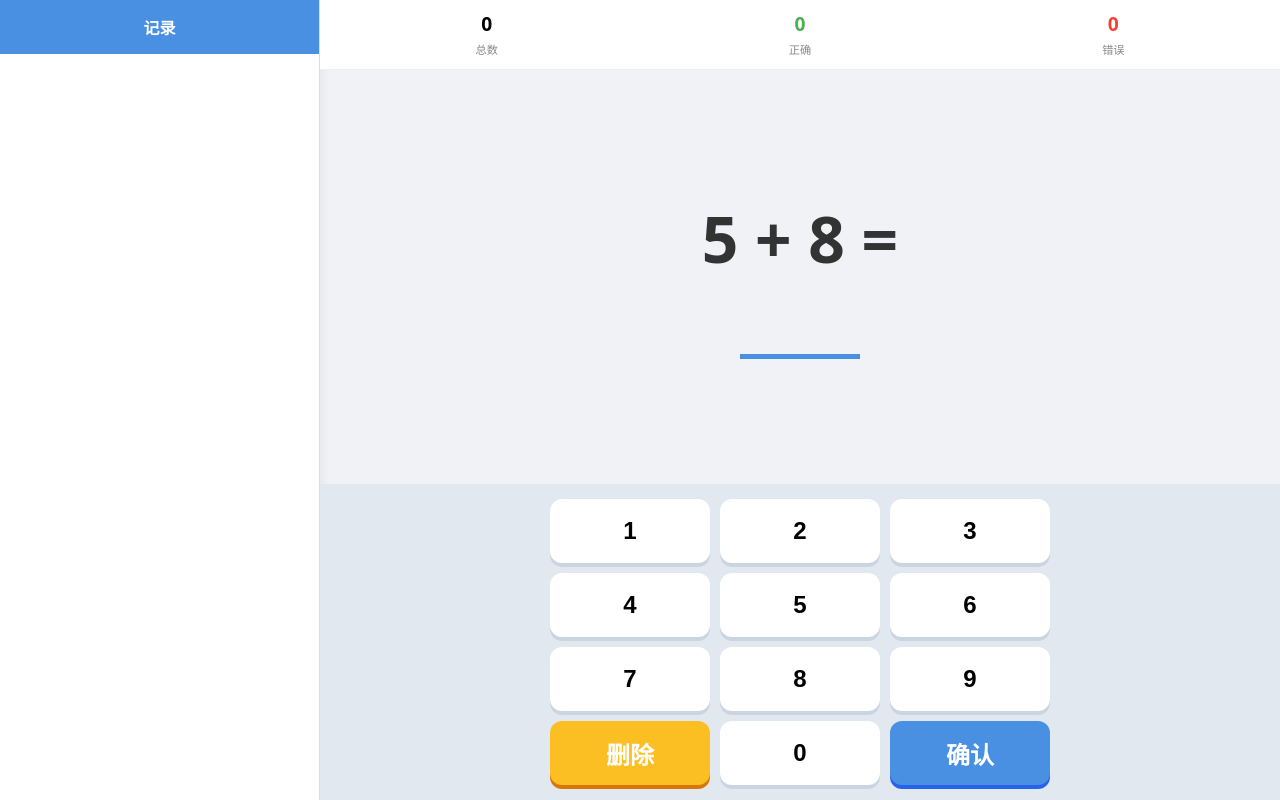
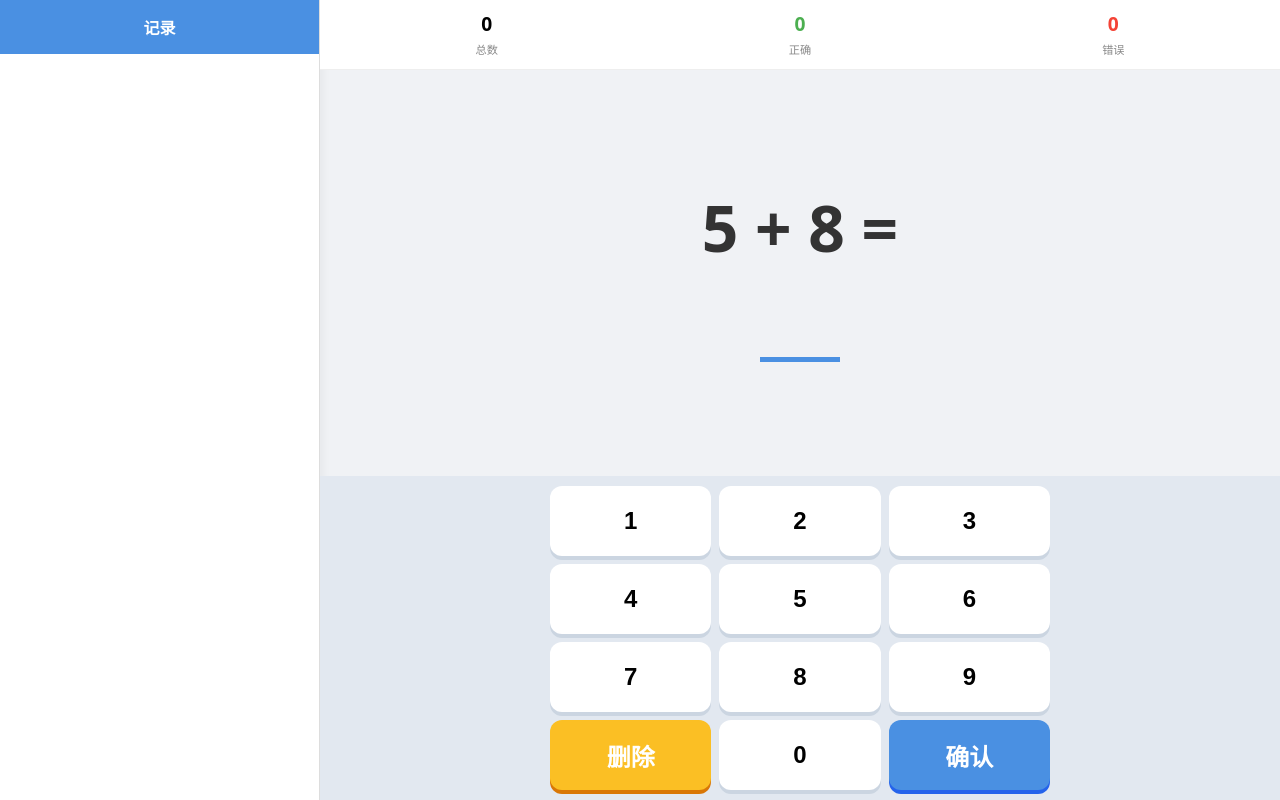
Before and after one commit to sudaozhen/math20, a plain HTML site: page src/math20.html in a window 1280 px wide. Drawn offline with Linux system fonts and the light colour scheme.

Commit message:
优化底部空间，增加按键触感

```diff
--- a/src/style.css
+++ b/src/style.css
@@ -93,23 +93,44 @@ body {
 .stat-val { font-size: 1.2rem; font-weight: bold; display: block; }
 .stat-lab { font-size: 0.7rem; color: #888; text-transform: uppercase; }
 
-.quiz-area { flex: 1; display: flex; flex-direction: column; align-items: center; justify-content: center; padding: 10px; }
-#question { font-size: clamp(2.5rem, 8vh, 5rem); font-weight: 800; color: #333; }
-#answer-view { font-size: clamp(2rem, 7vh, 4.5rem); min-height: 1.2em; color: var(--primary); border-bottom: 5px solid var(--primary); min-width: 120px; text-align: center; margin-top: 10px; }
+.quiz-area {
+    flex: 1;
+    display: flex;
+    flex-direction: column;
+    align-items: center;
+    justify-content: center;
+    padding: 10px;
+    gap: 15px;
+}
+#question { font-size: clamp(2rem, 10vh, 4rem); font-weight: 800; color: #333; }
+#answer-view {
+    font-size: clamp(2rem, 10vh, 4rem);
+    min-height: 1.2em;
+    color: var(--primary);
+    border-bottom: 5px solid var(--primary);
+    min-width: 80px;
+    text-align: center;
+}
 
 .keypad-container {
     background: #e2e8f0;
-    padding: 15px;
-    padding-bottom: calc(15px + env(safe-area-inset-bottom)) !important;
+    padding: 10px;
+    padding-bottom: calc(10px + env(safe-area-inset-bottom)) !important;
 }
-.keypad { display: grid; grid-template-columns: repeat(3, 1fr); gap: 10px; max-width: 500px; margin: 0 auto; }
+.keypad { display: grid; grid-template-columns: repeat(3, 1fr); gap: 8px; max-width: 500px; margin: 0 auto; }
 .btn {
     background: white; border: none;
-    height: clamp(50px, 8vh, 80px);
+    height: clamp(44px, 12vh, 70px);
     font-size: 1.5rem; font-weight: bold;
     border-radius: 12px; box-shadow: 0 4px 0 #cbd5e1;
+    transition: transform 0.05s, box-shadow 0.05s, background-color 0.1s;
 }
-.btn:active { transform: translateY(2px); box-shadow: 0 2px 0 #cbd5e1; background: #f1f5f9; }
+.btn:active {
+    transform: translateY(3px);
+    box-shadow: 0 1px 0 #cbd5e1;
+    background: #f1f5f9;
+    filter: brightness(0.9);
+}
 .btn-del { background: #fbbf24; color: white; box-shadow: 0 4px 0 #d97706; }
 .btn-ok { background: var(--primary); color: white; box-shadow: 0 4px 0 #2563eb; }
 
@@ -147,3 +168,25 @@ body {
         display: block;
     }
 }
+
+/* 横屏适配 (Landscape) */
+@media (orientation: landscape) and (max-height: 500px) {
+    .quiz-area {
+        flex-direction: row;
+        gap: 20px;
+        padding: 5px;
+    }
+    .stats-bar {
+        padding: 5px 10px;
+    }
+    #question, #answer-view {
+        font-size: clamp(1.5rem, 15vh, 3rem);
+    }
+    .keypad-container {
+        padding: 5px;
+    }
+    .btn {
+        height: clamp(36px, 15vh, 50px);
+        font-size: 1.2rem;
+    }
+}
```
